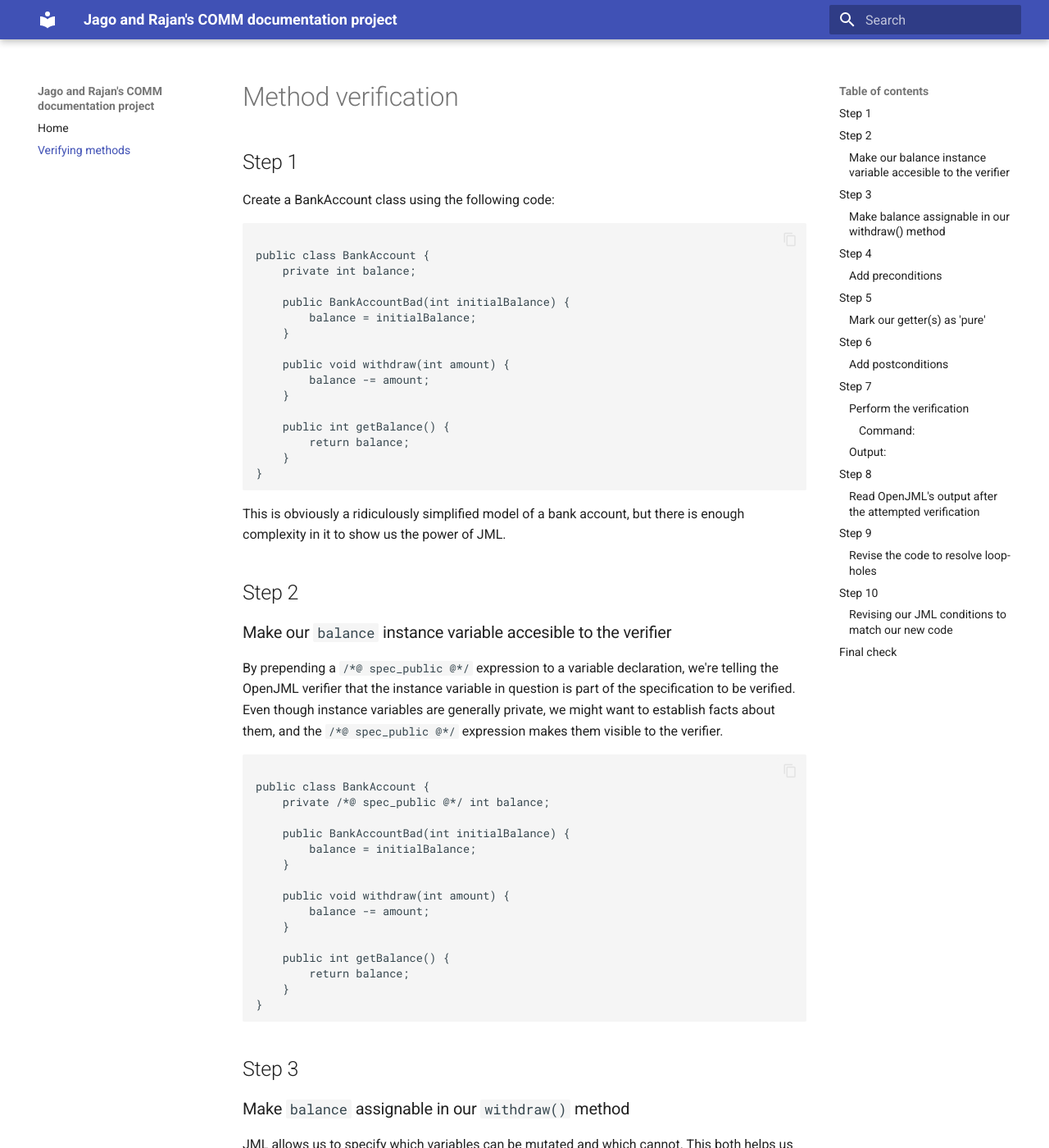
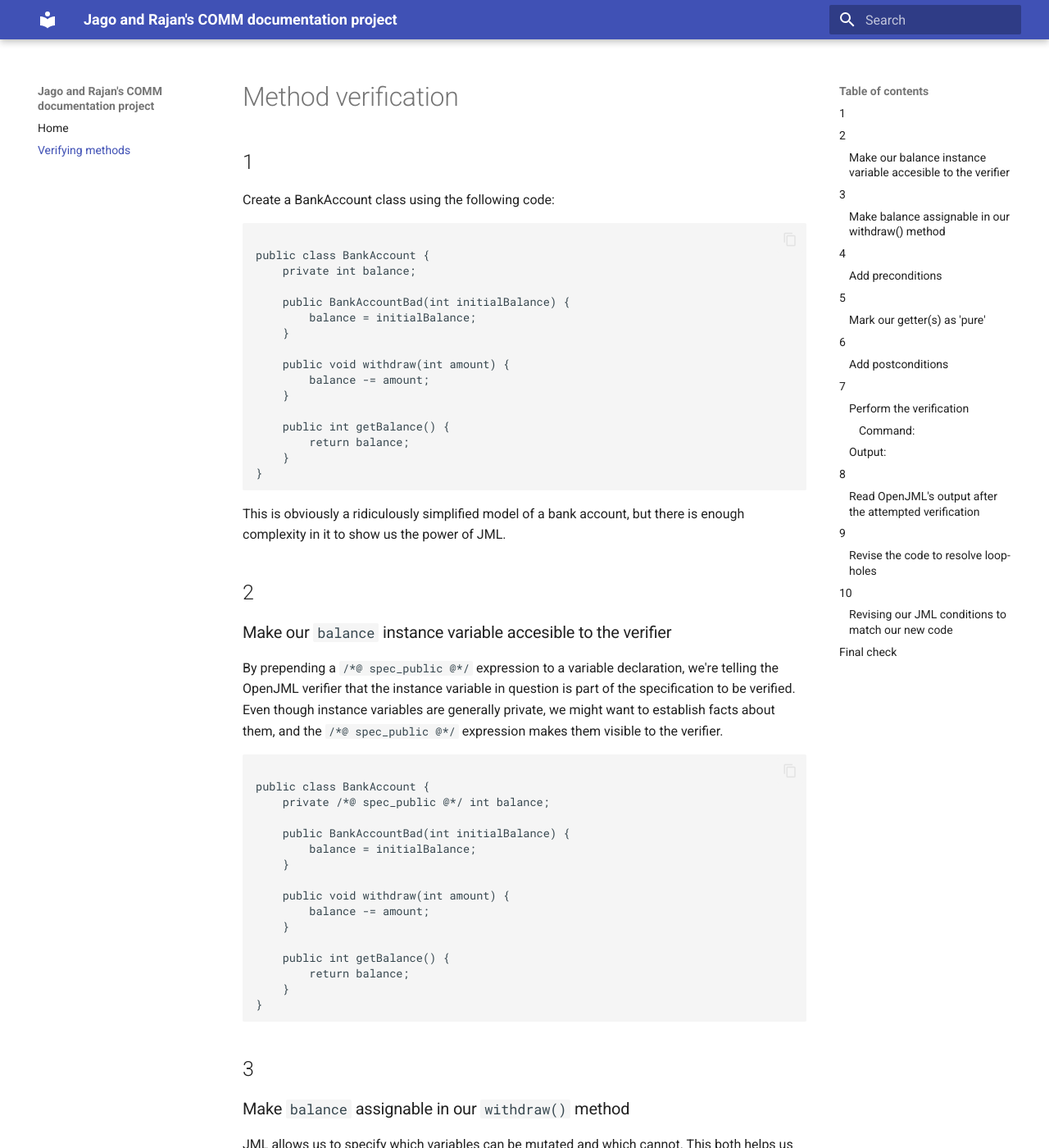
Before and after one commit to jagohine/documentation_project, an MkDocs documentation site: the page built from docs/method_verification.md, in a window 1280 px wide and 1400 px high. Shown: the whole window at 82% size. Built offline with MkDocs 1.6.1 and Material for MkDocs 9.7.7, drawn with Linux system fonts in a browser that asks for light colours; some of the changed text lies outside the part shown.

Commit message:
Fix step numbering

````diff
--- a/docs/method_verification.md
+++ b/docs/method_verification.md
@@ -1,6 +1,6 @@
 # Method verification
 
-## Step 1
+## 1
 Create a BankAccount class using the following code:
 
 ```
@@ -24,7 +24,7 @@
 
 This is obviously a ridiculously simplified model of a bank account, but there is enough complexity in it to show us the power of JML.
 
-## Step 2
+## 2
 ### Make our ```balance``` instance variable accesible to the verifier
 
 By prepending a ```/*@ spec_public @*/ ``` expression to a variable declaration, we're telling the OpenJML verifier that the instance variable in question is part of the specification to be verified. Even though instance variables are generally private, we might want to establish facts about them, and the ``` /*@ spec_public @*/ ``` expression makes them visible to the verifier.
@@ -49,7 +49,7 @@
 ```
 
 
-## Step 3
+## 3
 ### Make ```balance``` assignable in our ```withdraw()``` method
 
 
@@ -73,7 +73,7 @@
 }
 ```
 
-## Step 4
+## 4
 ### Add preconditions
 Preconditions are the assumptions we make about the environment before we verify things. We're saying "Assuming these things are true, we can verify these other things are also true". Preconditions tell us when our contract applies. We can create preconditions using the ```requires``` keyword.
 
@@ -99,7 +99,7 @@
 ```
 This ``` @ requires amount >= 0; ``` expression is saying "The precondition for our contract applying is that the ```amount``` variable is non-negative".
 
-## Step 5
+## 5
 ### Mark our getter(s) as 'pure'
 A 'pure' method is one without any side effects (i.e, one which doesn't mutate any instance variables). Pure methods are very important in JML because they are the only methods in terms of which we can write our contracts. Since we want to verify claims about how the balance of our bank accounts are affected by withdrawing money, we will write our claims in terms of the behaviour of the ```getBalance()``` getter. To do this, we first need to explicitly mark it as pure, using the ```pure``` keyword:
 
@@ -122,7 +122,7 @@
 }
 ```
 
-## Step 6
+## 6
 ### Add postconditions
 Post conditions are conditions about the environment that we will verify are true *after* our method has run. They are the conditions we are trying to prove actually obtain. In this case, we want to verify that withdrawing money never increases the amount of money in the account.
 
@@ -160,7 +160,7 @@
 ```
 
 
-## Step 7
+## 7
 ### Perform the verification
 
 We now have everything in place to try to verify the correctness of our method. Now, we use opeJML to do that, using the following command:
@@ -181,7 +181,7 @@
 
 ```
 
-## Step 8
+## 8
 ### Read OpenJML's output after the attempted verification
 
 Uh oh. Those errors from Step 7 don't look good! What happened?
@@ -192,7 +192,7 @@
 
 Because of this, our BankAccount class actually allows someone to *increase* their bank balance by withdrawing money! Not by withdrawing negative values of money, but by underflowing the int variable keeping track of the bank balance. JML just helped us catch a financially important logic bug! Now we just have to fix it.
 
-## Step 9
+## 9
 ### Revise the code to resolve loop-holes
 
 There are many ways we could fix our integer underflow problem. One of the most straightfoward is to just throw an exception in the pathological case, like so:
@@ -207,7 +207,7 @@
 ```
 In our new ```withdraw()``` method, we check for underflow and throw an error if we find it, and we cast our ints to longs as we check to avoid creating an underflow in our check. This takes care of our underflow issue.
 
-## Step 10
+## 10
 ### Revising our JML conditions to match our new code
 
 We have fixed our code, but we've done so by introducing exceptions. We now need to adjust our contract to define correctness for those exceptions. Informally, our code should always throw an IllegalArgumentException when ```withdraw()``` is passed an underflow-producing value and never otherwise. Here's what that contract looks like in JML:
````
